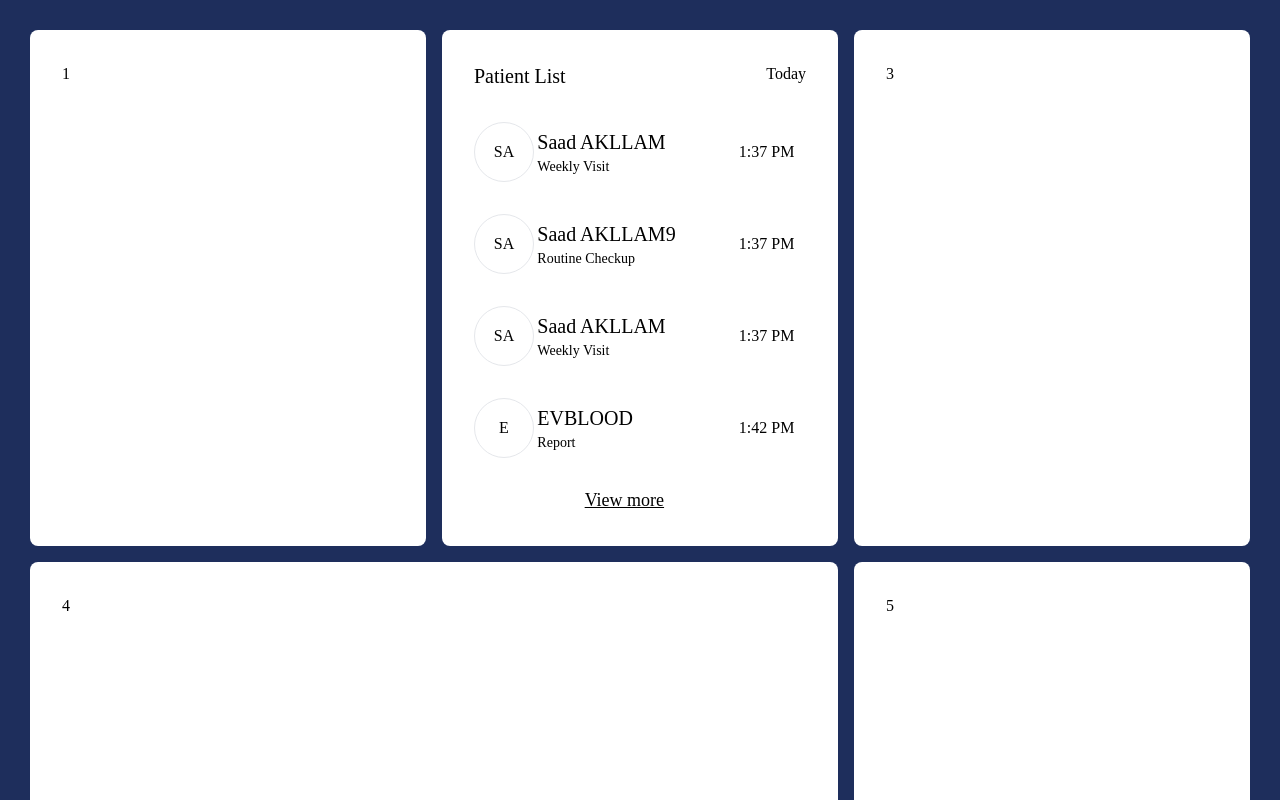
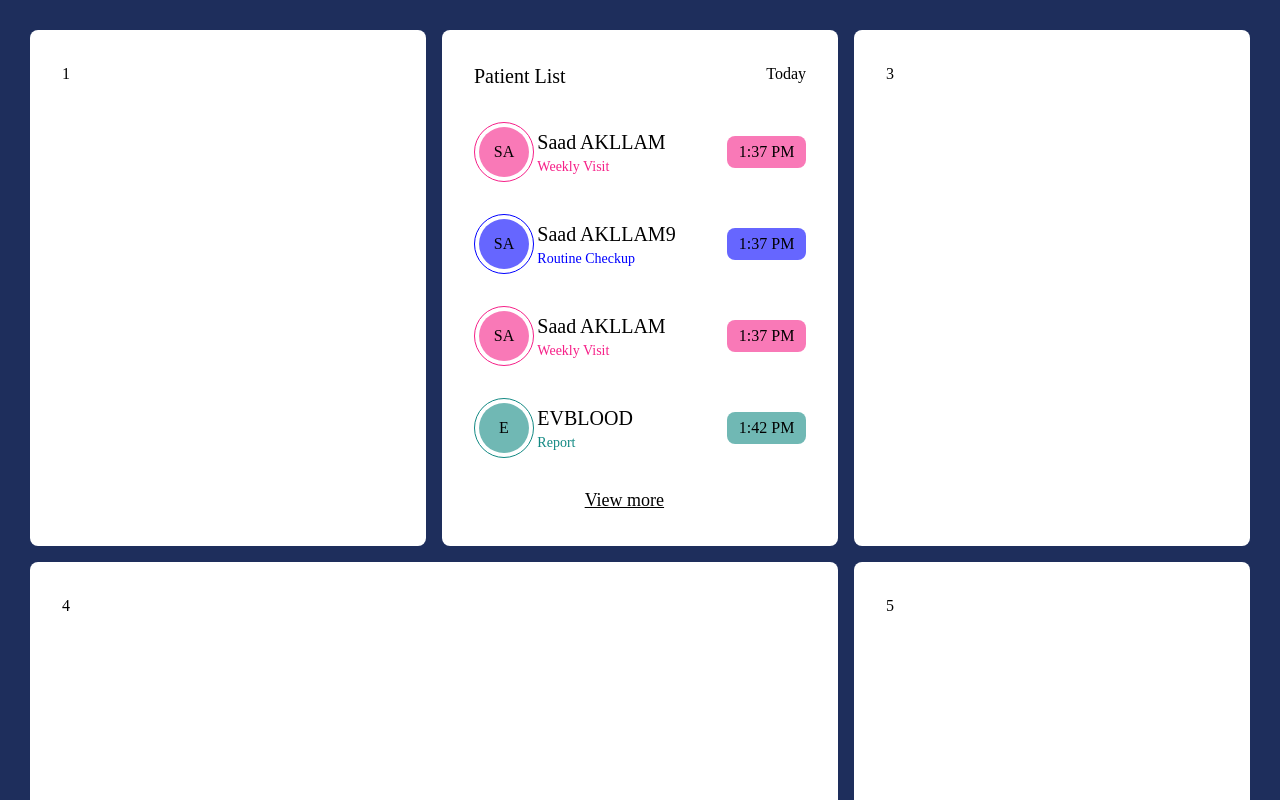
Before and after one commit to meryem-ben00/worshop, a React (Create React App) app in the folder workshop_react/: page / in a window 1280 px wide. Shown: the top 800 px of the page. Built offline with nearby package versions, Linux system fonts and the light colour scheme.

Commit message:
remove some styling from tailwind and using style property

```diff
--- a/workshop_react/src/DoctorProfile/Components/Avatar/avatar.jsx
+++ b/workshop_react/src/DoctorProfile/Components/Avatar/avatar.jsx
@@ -11,9 +11,9 @@ const AvatarUser = (props) => {
     if (i < props.name.length)
         Avtr += props.name[i + 1];
     return (
-        <div className={"col-end-0 grid rounded-full border-[1px] border-opacity-15 border-[" +props.backColor+ "] content-center justify-center h-[60px] w-[60px]"}>
+        <div  style={{borderColor: `rgba(${props.backColor.r}, ${props.backColor.g}, ${props.backColor.b}, 1)`}} className="col-end-0 grid rounded-full border-[1px] border-opacity-15 content-center justify-center h-[60px] w-[60px]">
             <div className="p-[30px]">
-             <p className={"grid bg-[" +props.backColor+ "] bg-opacity-60 rounded-full h-[50px] w-[50px] justify-center content-center"}>{Avtr}</p>
+             <p style={{backgroundColor: `rgba(${props.backColor.r}, ${props.backColor.g}, ${props.backColor.b}, 0.6)`}} className="grid bg-opacity-60 rounded-full h-[50px] w-[50px] justify-center content-center">{Avtr}</p>
             </div>
         </div>
     );
--- a/workshop_react/src/DoctorProfile/PatientList/PatientRow/patientRow.jsx
+++ b/workshop_react/src/DoctorProfile/PatientList/PatientRow/patientRow.jsx
@@ -3,22 +3,23 @@ import AvatarUser from "../../Components/Avatar/avatar";
 
 function getTheColor(type) {
     if (type === "Report")
-        return "#128983";
+        return {r: 18, g: 137, b: 131};
     else if (type === "Routine Checkup")
-        return "#0000FF";
-    return "#F62088";
+        return {r: 0, g: 0, b: 255};
+    return {r: 246, g: 32, b: 136};
 }
 
 const PatientRow = (props) => {
 
+    const color = getTheColor(props.type);
     return (
         <div className="grid grid-cols-6 mt-8 items-center gap-[3em]">
-            <AvatarUser name={props.name} backColor={getTheColor(props.type)} />
+            <AvatarUser name={props.name} backColor={color} />
             <div className="col-start-2 col-end-5">
                 <p className="font-medium text-xl leading-normal">{props.name}</p>
-                <p className={"text-["+getTheColor(props.type)+ "] font-normal text-sm"}>{props.type}</p>
+                <p className="font-normal text-sm" style={{color: `rgba(${color.r}, ${color.g}, ${color.b}, 1)`}}>{props.type}</p>
             </div>
-            <div className={"col-start-5 col-end-7 rounded-lg bg-["+getTheColor(props.type)+ "] bg-opacity-30 grid content-center justify-center p-1"}>{props.time}</div>
+            <div className="col-start-5 col-end-7 rounded-lg bg-opacity-30 grid content-center justify-center p-1" style={{backgroundColor: `rgba(${color.r}, ${color.g}, ${color.b}, 0.6)`}}>{props.time}</div>
         </div>
     );
 }
```
